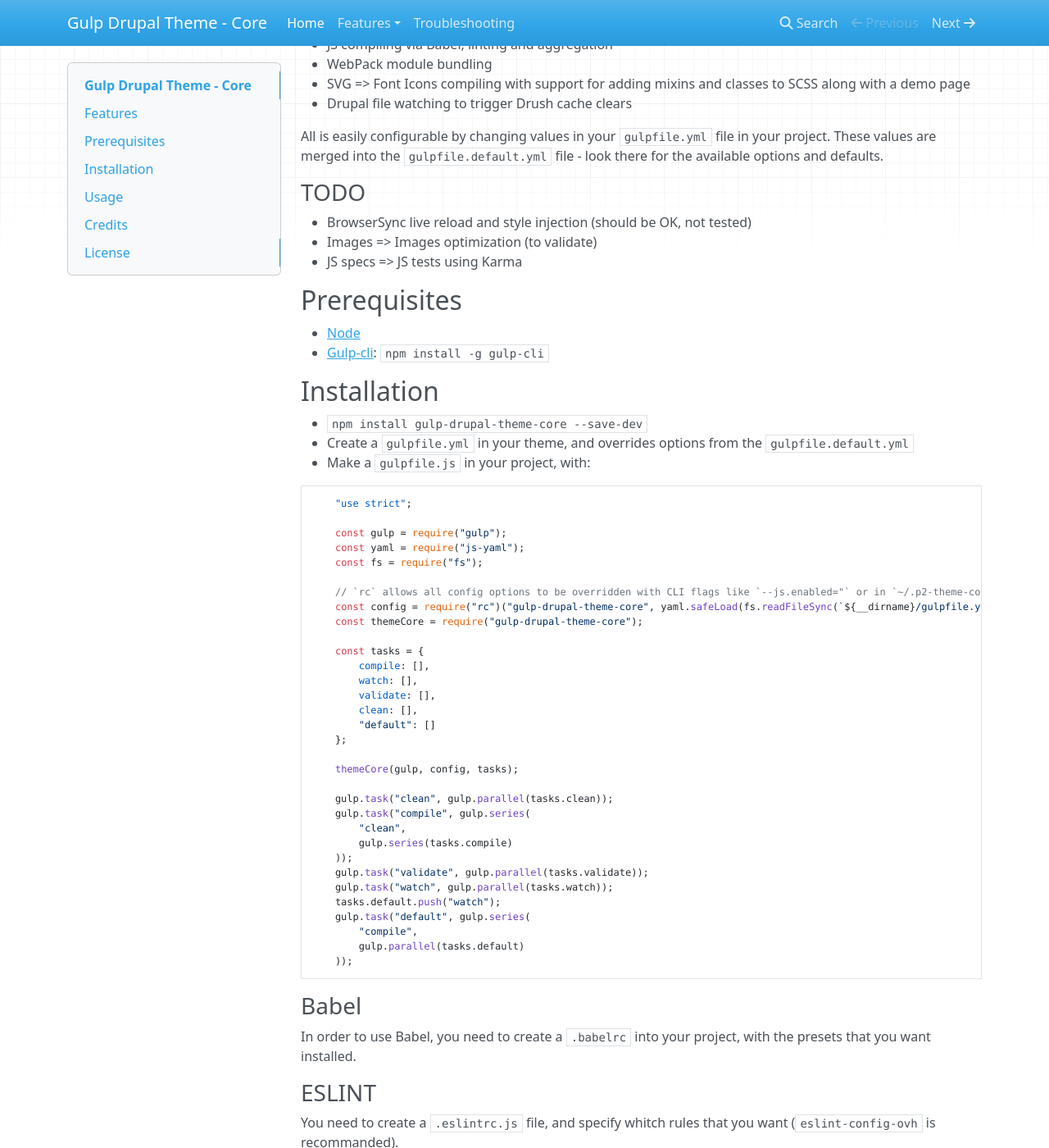
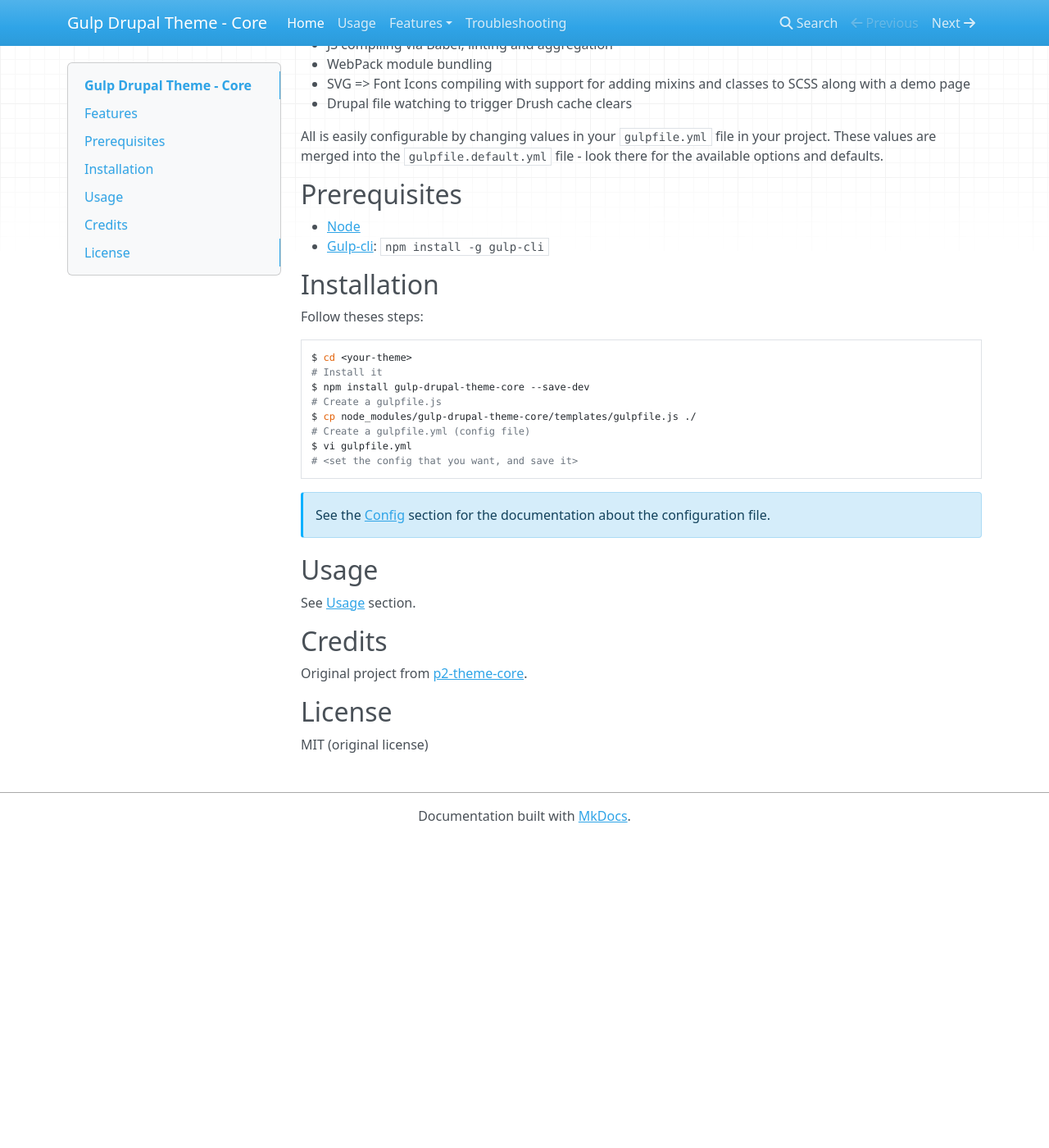
Before and after one commit to ovh/gulp-drupal-stack, an MkDocs documentation site: the page built from docs/index.md, in a window 1280 px wide and 1400 px high, scrolled down 478 px. Shown: the whole window at 82% size. Built offline with MkDocs 1.6.1, drawn with Linux system fonts in a browser that asks for light colours; nearby versions of some CDN libraries; old or Windows-style settings are respelled for this version of MkDocs; after the commit the page ends 1501 px from its top, so only the background shows below that; some of the changed text lies outside the part shown.

Commit message:
feat(docs): improve it

````diff
--- a/docs/index.md
+++ b/docs/index.md
@@ -16,12 +16,6 @@ This theme core is to be included in your main project and sets up many Gulp tas
 
 All is easily configurable by changing values in your `gulpfile.yml` file in your project. These values are merged into the `gulpfile.default.yml` file - look there for the available options and defaults.
 
-### TODO
-
-- BrowserSync live reload and style injection (should be OK, not tested)
-- Images => Images optimization (to validate)
-- JS specs => JS tests using Karma
-
 
 ## Prerequisites
 
@@ -31,66 +25,26 @@ All is easily configurable by changing values in your `gulpfile.yml` file in you
 
 ## Installation
 
-- `npm install gulp-drupal-theme-core --save-dev`
-- Create a `gulpfile.yml` in your theme, and overrides options from the `gulpfile.default.yml`
-- Make a `gulpfile.js` in your project, with:
-```js
-    "use strict";
+Follow theses steps:
 
-    const gulp = require("gulp");
-    const yaml = require("js-yaml");
-    const fs = require("fs");
-
-    // `rc` allows all config options to be overridden with CLI flags like `--js.enabled="` or in `~/.p2-theme-corerc` files, among many others: https://www.npmjs.com/package/rc
-    const config = require("rc")("gulp-drupal-theme-core", yaml.safeLoad(fs.readFileSync(`${__dirname}/gulpfile.yml`, "utf8"), { json: true }));
-    const themeCore = require("gulp-drupal-theme-core");
-
-    const tasks = {
-        compile: [],
-        watch: [],
-        validate: [],
-        clean: [],
-        "default": []
-    };
-
-    themeCore(gulp, config, tasks);
-
-    gulp.task("clean", gulp.parallel(tasks.clean));
-    gulp.task("compile", gulp.series(
-        "clean",
-        gulp.series(tasks.compile)
-    ));
-    gulp.task("validate", gulp.parallel(tasks.validate));
-    gulp.task("watch", gulp.parallel(tasks.watch));
-    tasks.default.push("watch");
-    gulp.task("default", gulp.series(
-        "compile",
-        gulp.parallel(tasks.default)
-    ));
+```bash
+$ cd <your-theme>
+# Install it
+$ npm install gulp-drupal-theme-core --save-dev
+# Create a gulpfile.js
+$ cp node_modules/gulp-drupal-theme-core/templates/gulpfile.js ./
+# Create a gulpfile.yml (config file)
+$ vi gulpfile.yml
+# <set the config that you want, and save it>
 ```
 
-### Babel
-In order to use Babel, you need to create a `.babelrc` into your project, with the presets that you want installed.
-
-### ESLINT
-You need to create a `.eslintrc.js` file, and specify whitch rules that you want (`eslint-config-ovh` is recommanded).
+!!! note ""
+    See the [Config](config.yml) section for the documentation about the configuration file.
 
 
 ## Usage
 
-### Global Commands
-
-- `gulp` - Run all compile tasks, and watch for changes
-- `gulp compile` - Run all compile tasks
-- `gulp validate` - Run all validate tasks (eslint, ...)
-- `gulp watch` - Watch for changes
-- `gulp clean` - Run all clean tasks
-
-### Specifics Commands
-
-You can launch specifics tasks, for example "lint CSS files". In this example, you can use `gulp validate:css`.
-
-All the documentation can be found inside the [Features](features) section.
+See [Usage](usage.md) section.
 
 
 ## Credits
--- a/mkdocs.yml
+++ b/mkdocs.yml
@@ -3,9 +3,11 @@ docs_dir: docs
 
 pages:
   - Home: index.md
+  - Usage: usage.md
   - Features:
     - CSS: features/css.md
     - JS: features/js.md
+    - Webpack: features/webpack.md
     - Icons: features/icons.md
     - Drupal-Drush: features/drupal-drush.md
     - BrowserSync: features/browser-sync.md
````
Also changed, not shown: README.md (+6 -5 lines), docs/features/drupal-drush.md (+1 -1 lines), docs/features/js.md (+3 -21 lines), docs/features/webpack.md (added, +17 -0 lines), docs/usage.md (added, +76 -0 lines).
